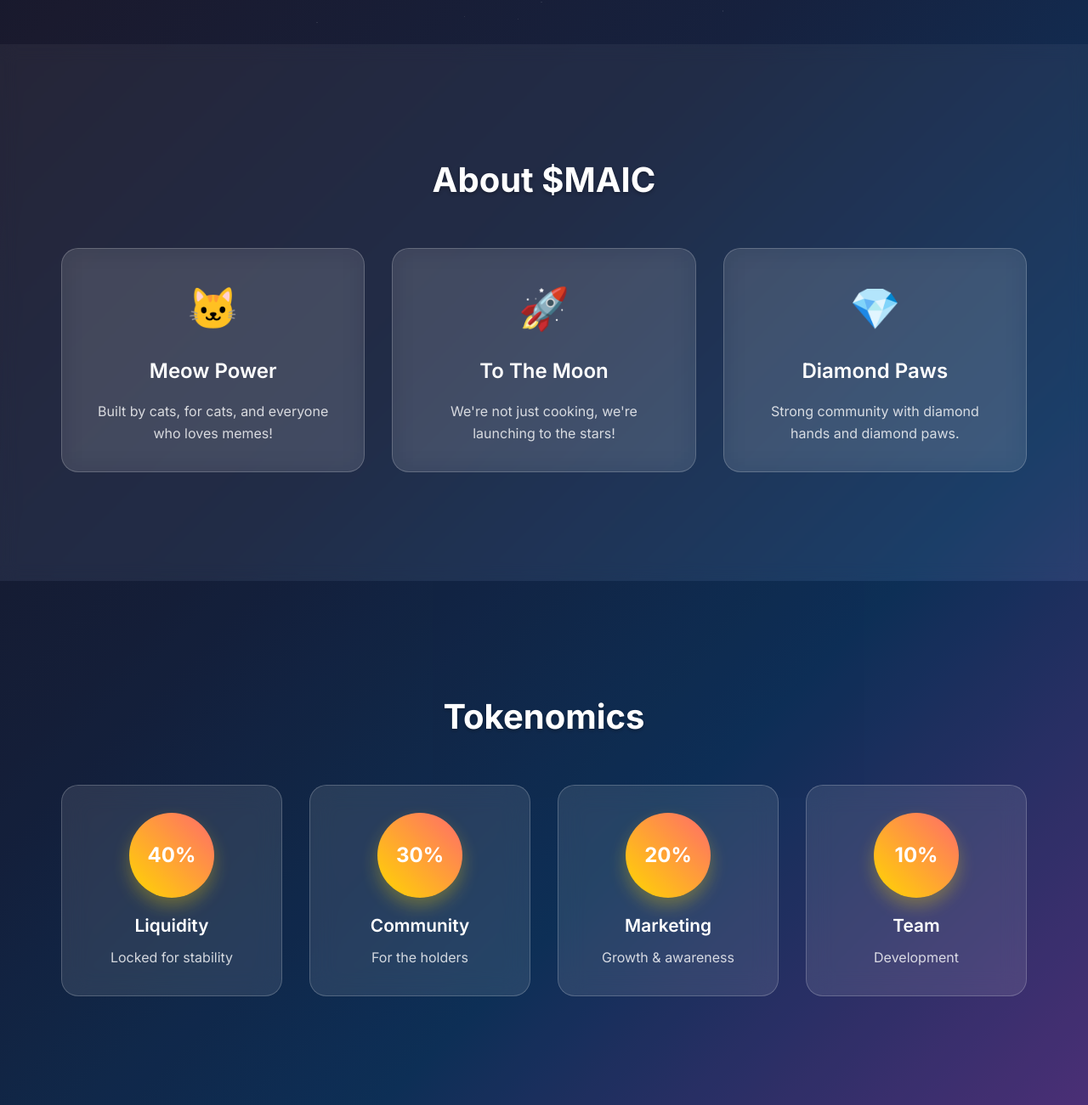
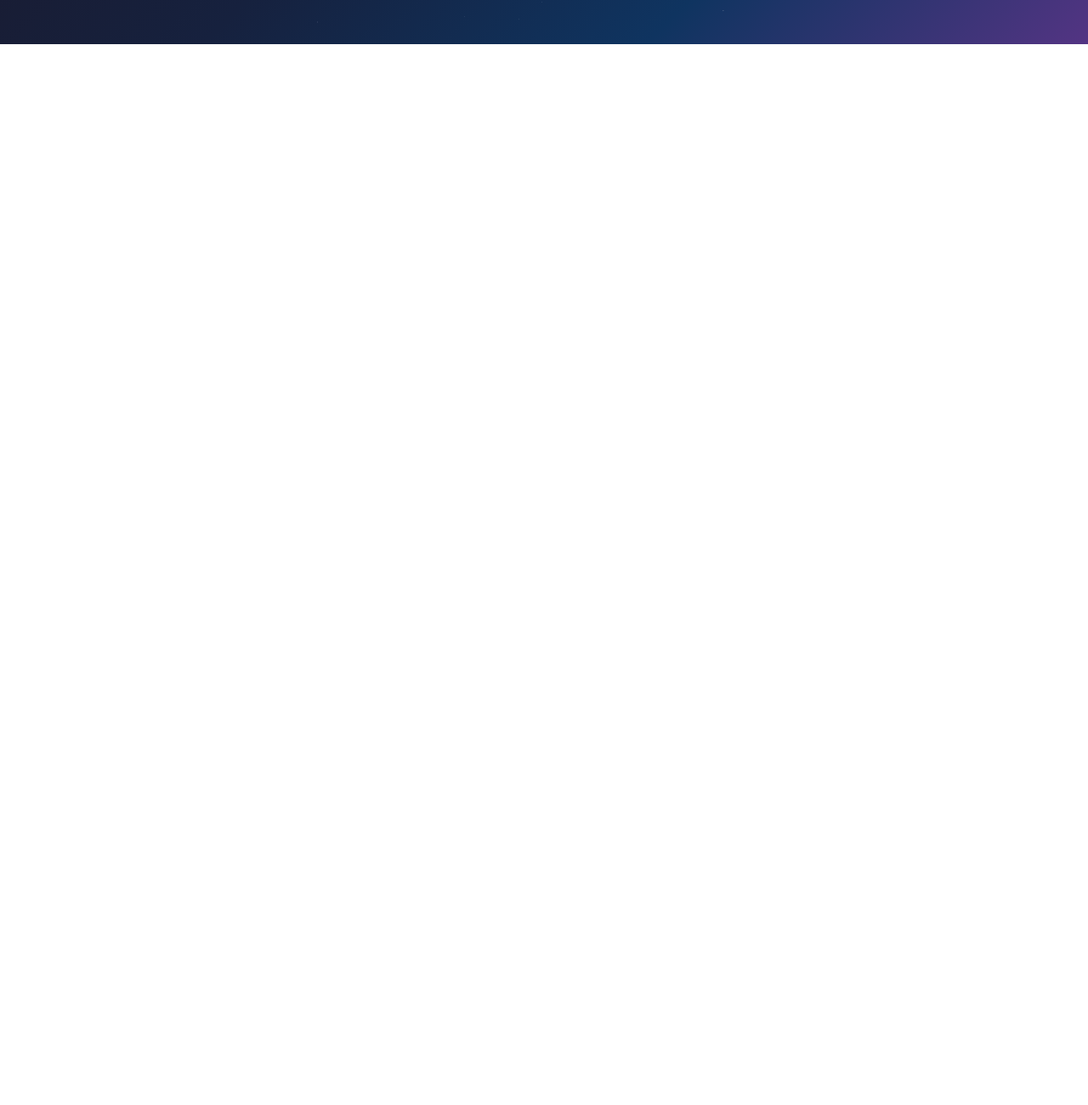
Before and after one commit to JhiNResH/MAIC, a website built with Vite: page index.html in a window 1280 px wide. Shown: the part 748-2049 px from the top of the page at 85% size. After the commit the page ends 800 px from the top, so only its background shows below. Built offline with nearby package versions, Linux system fonts and the light colour scheme; animation ran at ten frames a second.

Commit message:
Delete sections

```diff
--- a/index.html
+++ b/index.html
@@ -78,7 +78,7 @@
         </section>
 
         <!-- About Section -->
-        <section id="about" class="about-section">
+        <!-- <section id="about" class="about-section">
             <div class="section-content">
                 <h2 class="section-title">About $MAIC</h2>
                 <div class="about-grid">
@@ -100,9 +100,9 @@
                 </div>
             </div>
         </section>
-
+ -->
         <!-- Tokenomics Section -->
-        <section id="tokenomics" class="tokenomics-section">
+        <!-- <section id="tokenomics" class="tokenomics-section">
             <div class="section-content">
                 <h2 class="section-title">Tokenomics</h2>
                 <div class="tokenomics-grid">
@@ -137,7 +137,7 @@
                 </div>
             </div>
         </section>
-    </div>
+    </div> -->
 
     <!-- Mouse Follower -->
     <div class="mouse-follower"></div>
```
